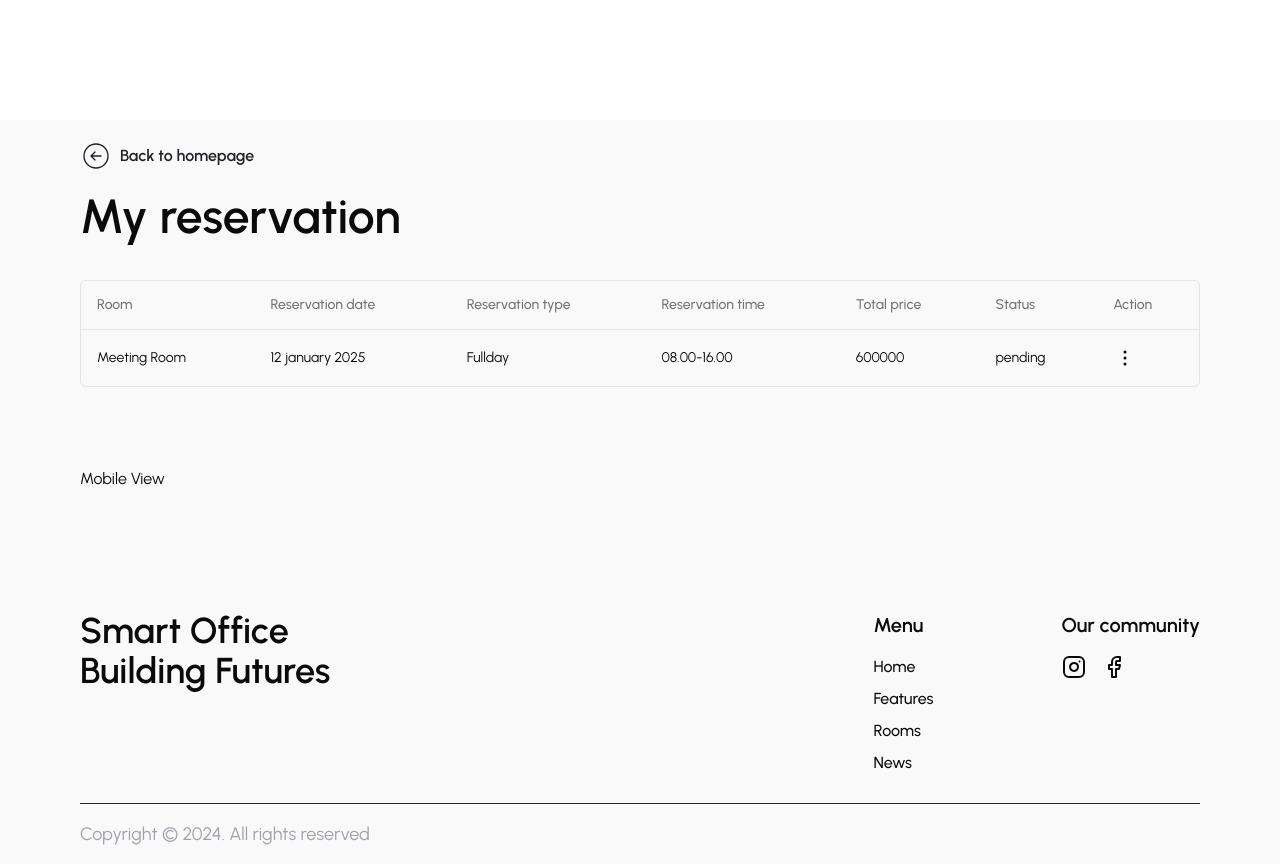
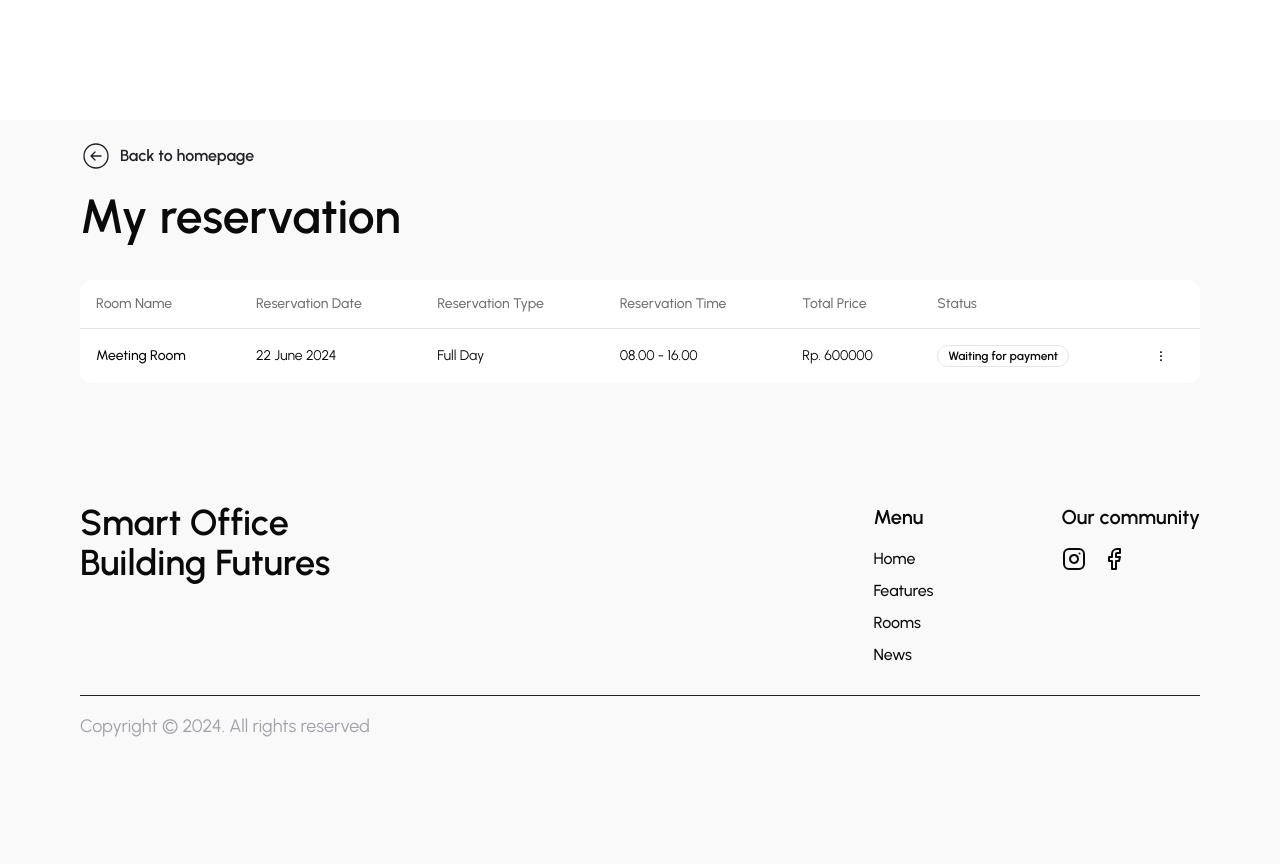
Before and after one commit to ts-smart-office/frontend-client, a Next.js app: page /myreservation in a window 1280 px wide. After the commit the page ends 800 px from the top, so only its background shows below. Built offline with nearby package versions, Linux system fonts and the light colour scheme.

Commit message:
rebuild table

```diff
--- a/src/app/(web)/myreservation/page.tsx
+++ b/src/app/(web)/myreservation/page.tsx
@@ -1,33 +1,16 @@
+import DataTable from '@/components/my-reservation-page/DataTable'
 import LinkHome from '@/components/room-page/LinkHome'
 import { FC } from 'react'
-import { Payment, columns } from '@/components/my-reservation-page/Columns'
-import { DataTable } from '@/components/my-reservation-page/DataTable'
 
-async function getData(): Promise<Payment[]> {
-	return [
-		{
-			id: '728ed52f',
-			room: 'Meeting Room',
-			reservationDate: '12 january 2025',
-			reservationTime: '08.00-16.00',
-			reservationType: 'Fullday',
-			totalPrice: 600000,
-			status: 'pending',
-		},
-	]
-}
-
-const MyReservationPage: FC = async () => {
-	const data = await getData()
+const MyReservationPage: FC = () => {
 	return (
 		<main className='w-full font-urbanist'>
 			<section className='px-4 lg:px-20 2xl:max-w-[1600px] 2xl:mx-auto flex flex-col justify-center'>
 				<LinkHome />
 				<h1 className='font-semibold text-5xl'>My reservation</h1>
-				<div className='max-sm:hidden py-10'>
-					<DataTable columns={columns} data={data} />
+				<div className='py-10'>
+					<DataTable />
 				</div>
-				<div className='py-10'>Mobile View</div>
 			</section>
 		</main>
 	)
--- a/src/components/my-reservation-page/Columns.tsx
+++ /dev/null
@@ -1,54 +0,0 @@
-'use client'
-
-import { EllipsisVerticalIcon } from '@heroicons/react/24/outline'
-import { ColumnDef } from '@tanstack/react-table'
-import Link from 'next/link'
-
-// This type is used to define the shape of our data.
-// You can use a Zod schema here if you want.
-export type Payment = {
-	id: string
-	room: string
-	reservationDate: string
-	reservationType: string
-	reservationTime: string
-	totalPrice: number
-	status: 'pending' | 'processing' | 'success' | 'failed'
-}
-
-export const columns: ColumnDef<Payment>[] = [
-	{
-		accessorKey: 'room',
-		header: 'Room',
-	},
-	{
-		accessorKey: 'reservationDate',
-		header: 'Reservation date',
-	},
-	{
-		accessorKey: 'reservationType',
-		header: 'Reservation type',
-	},
-	{
-		accessorKey: 'reservationTime',
-		header: 'Reservation time',
-	},
-	{
-		accessorKey: 'totalPrice',
-		header: 'Total price',
-	},
-	{
-		accessorKey: 'status',
-		header: 'Status',
-	},
-	{
-		header: 'Action',
-		cell: ({ row }) => {
-			return (
-				<Link href='/reservation/1'>
-					<EllipsisVerticalIcon className='w-6 h-6' />
-				</Link>
-			)
-		},
-	},
-]
--- a/src/components/my-reservation-page/DataTable.tsx
+++ b/src/components/my-reservation-page/DataTable.tsx
@@ -1,12 +1,4 @@
-'use client'
-
-import {
-	ColumnDef,
-	flexRender,
-	getCoreRowModel,
-	useReactTable,
-} from '@tanstack/react-table'
-
+import { FC } from 'react'
 import {
 	Table,
 	TableBody,
@@ -14,72 +6,47 @@ import {
 	TableHead,
 	TableHeader,
 	TableRow,
-} from '@/components/ui/table'
+} from '../ui/table'
+import { Badge } from '../ui/badge'
+import { EllipsisVerticalIcon } from '@heroicons/react/24/outline'
 
-interface DataTableProps<TData, TValue> {
-	columns: ColumnDef<TData, TValue>[]
-	data: TData[]
+const DataTable: FC = () => {
+	return (
+		<Table className='bg-white rounded-xl'>
+			<TableHeader>
+				<TableRow>
+					<TableHead>Room Name</TableHead>
+					<TableHead>Reservation Date</TableHead>
+					<TableHead className='hidden md:table-cell'>
+						Reservation Type
+					</TableHead>
+					<TableHead className='hidden md:table-cell'>
+						Reservation Time
+					</TableHead>
+					<TableHead className='hidden md:table-cell'>Total Price</TableHead>
+					<TableHead>Status</TableHead>
+					<TableHead>
+						<span className='sr-only'>Actions</span>
+					</TableHead>
+				</TableRow>
+			</TableHeader>
+			<TableBody>
+				<TableRow>
+					<TableCell className='font-medium'>Meeting Room</TableCell>
+					<TableCell>22 June 2024</TableCell>
+					<TableCell className='hidden md:table-cell'>Full Day</TableCell>
+					<TableCell className='hidden md:table-cell'>08.00 - 16.00</TableCell>
+					<TableCell className='hidden md:table-cell'>Rp. 600000</TableCell>
+					<TableCell>
+						<Badge variant='outline'>Waiting for payment</Badge>
+					</TableCell>
+					<TableCell>
+						<EllipsisVerticalIcon className='w-4 h-4' />
+					</TableCell>
+				</TableRow>
+			</TableBody>
+		</Table>
+	)
 }
 
-export function DataTable<TData, TValue>({
-	columns,
-	data,
-}: DataTableProps<TData, TValue>) {
-	const table = useReactTable({
-		data,
-		columns,
-		getCoreRowModel: getCoreRowModel(),
-	})
-
-	return (
-		<div className='rounded-md border'>
-			<Table>
-				<TableHeader>
-					{table.getHeaderGroups().map(headerGroup => (
-						<TableRow key={headerGroup.id}>
-							{headerGroup.headers.map(header => {
-								return (
-									<TableHead key={header.id}>
-										{header.isPlaceholder
-											? null
-											: flexRender(
-													header.column.columnDef.header,
-													header.getContext()
-											  )}
-									</TableHead>
-								)
-							})}
-						</TableRow>
-					))}
-				</TableHeader>
-				<TableBody>
-					{table.getRowModel().rows?.length ? (
-						table.getRowModel().rows.map(row => (
-							<>
-								<TableRow
-									key={row.id}
-									data-state={row.getIsSelected() && 'selected'}
-								>
-									{row.getVisibleCells().map(cell => (
-										<TableCell key={cell.id}>
-											{flexRender(
-												cell.column.columnDef.cell,
-												cell.getContext()
-											)}
-										</TableCell>
-									))}
-								</TableRow>
-							</>
-						))
-					) : (
-						<TableRow>
-							<TableCell colSpan={columns.length} className='h-24 text-center'>
-								No results.
-							</TableCell>
-						</TableRow>
-					)}
-				</TableBody>
-			</Table>
-		</div>
-	)
-}
+export default DataTable
```
